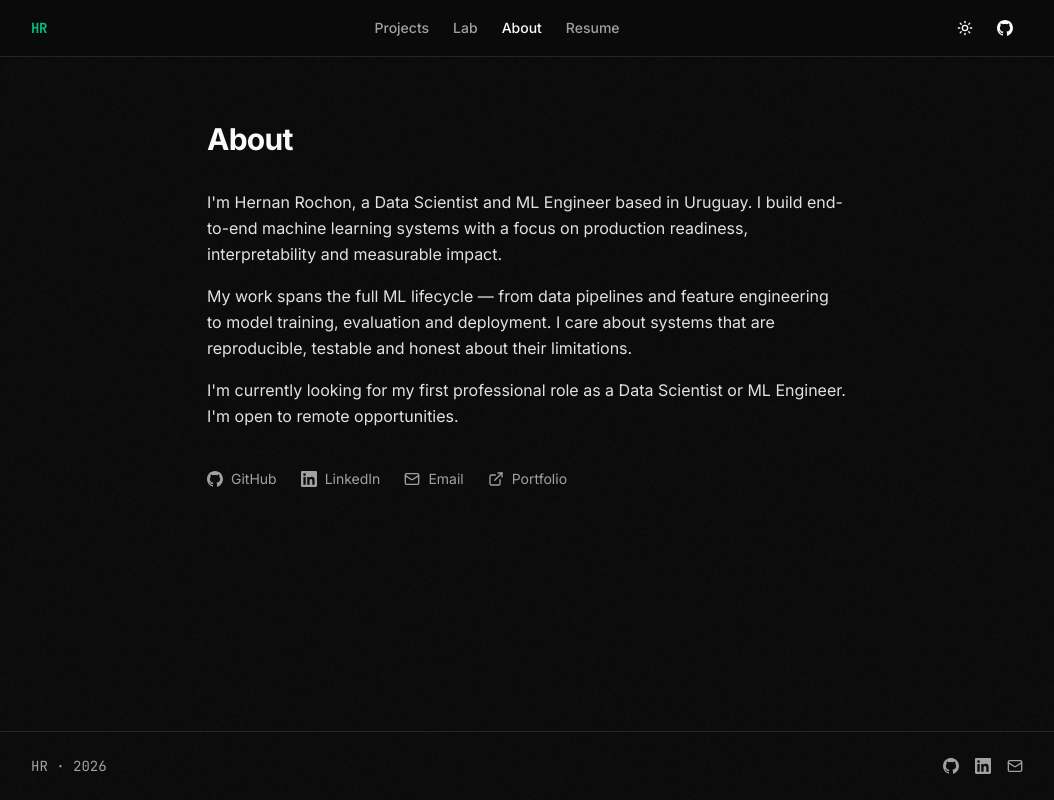
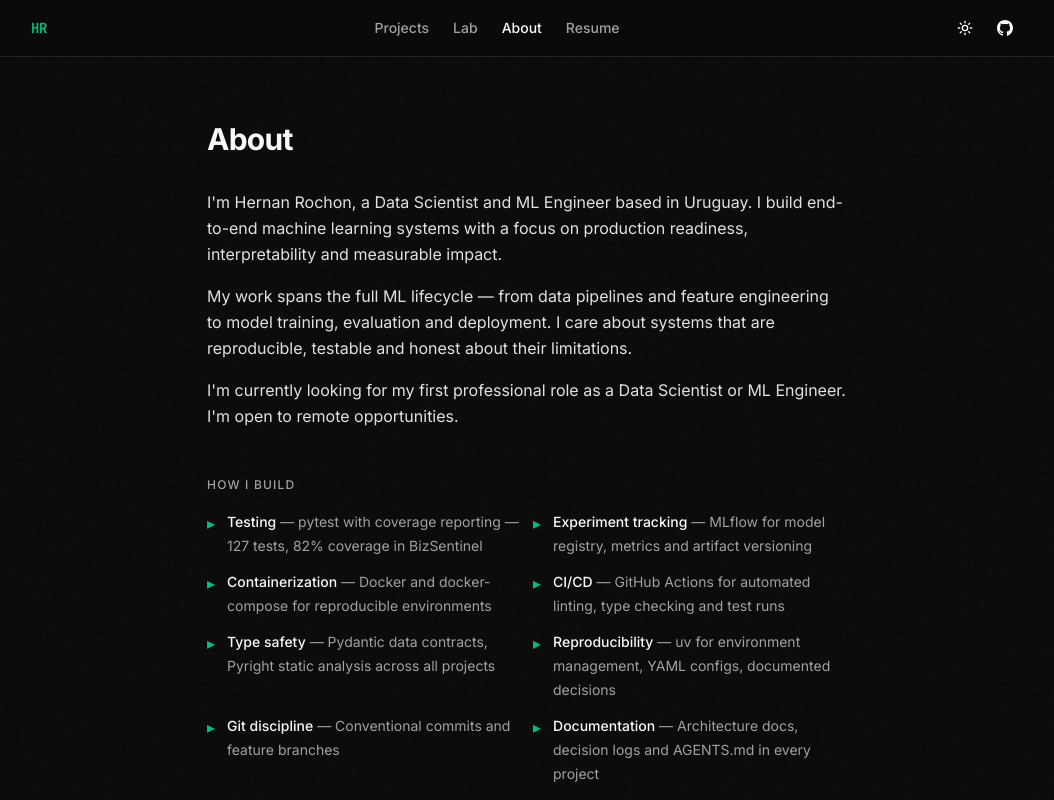
Before and after one commit to HernanRochon664/portfolio, a Next.js app: page /about in a window 1280 px wide. Shown: the top 800 px of the page, without its empty margins (113-1167 px from the left). Built offline with nearby package versions, Linux system fonts and the light colour scheme.

Commit message:
Add 'How I Build' section to About page

```diff
--- a/src/app/about/page.tsx
+++ b/src/app/about/page.tsx
@@ -1,5 +1,16 @@
 import { ExternalLink, Mail } from "lucide-react"
 import { GithubIcon, LinkedInIcon } from "@/components/ui/icons"
+
+const practices = [
+  { title: "Testing", description: "pytest with coverage reporting — 127 tests, 82% coverage in BizSentinel" },
+  { title: "Experiment tracking", description: "MLflow for model registry, metrics and artifact versioning" },
+  { title: "Containerization", description: "Docker and docker-compose for reproducible environments" },
+  { title: "CI/CD", description: "GitHub Actions for automated linting, type checking and test runs" },
+  { title: "Type safety", description: "Pydantic data contracts, Pyright static analysis across all projects" },
+  { title: "Reproducibility", description: "uv for environment management, YAML configs, documented decisions" },
+  { title: "Git discipline", description: "Conventional commits and feature branches" },
+  { title: "Documentation", description: "Architecture docs, decision logs and AGENTS.md in every project" },
+]
 
 export default function AboutPage() {
   return (
@@ -22,6 +33,23 @@ export default function AboutPage() {
           I&apos;m currently looking for my first professional role as a Data
           Scientist or ML Engineer. I&apos;m open to remote opportunities.
         </p>
+      </div>
+
+      <div className="mt-12">
+        <p className="mb-4 text-xs font-medium uppercase tracking-widest text-muted-foreground">
+          HOW I BUILD
+        </p>
+        <div className="grid grid-cols-1 gap-3 sm:grid-cols-2">
+          {practices.map((item) => (
+            <div key={item.title} className="flex items-start gap-3">
+              <span className="mt-0.5 text-emerald-500">▸</span>
+              <div>
+                <span className="text-sm font-medium">{item.title}</span>
+                <span className="text-sm text-muted-foreground"> — {item.description}</span>
+              </div>
+            </div>
+          ))}
+        </div>
       </div>
 
       <div className="mt-10 flex flex-wrap items-center gap-6">
```
